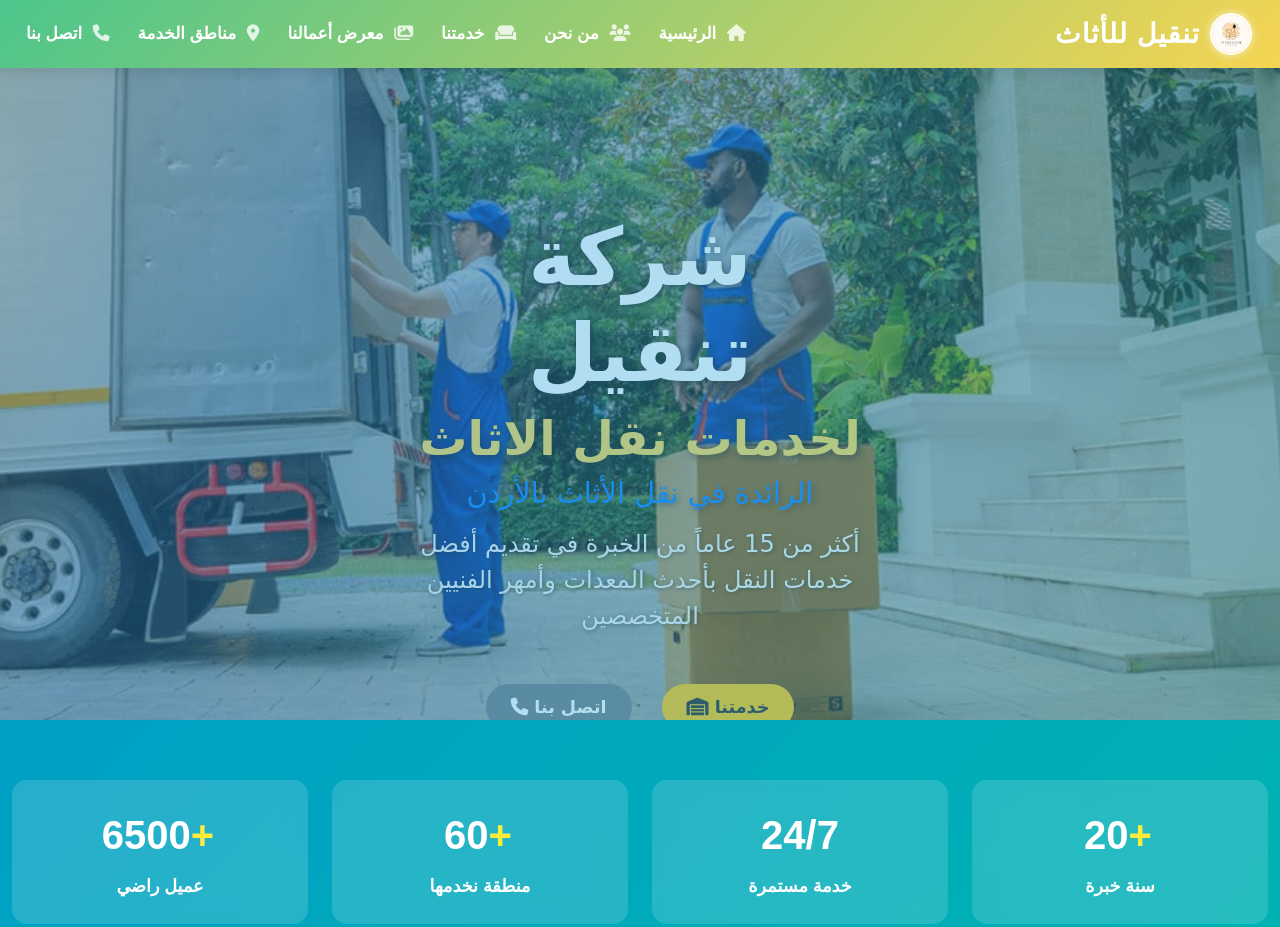
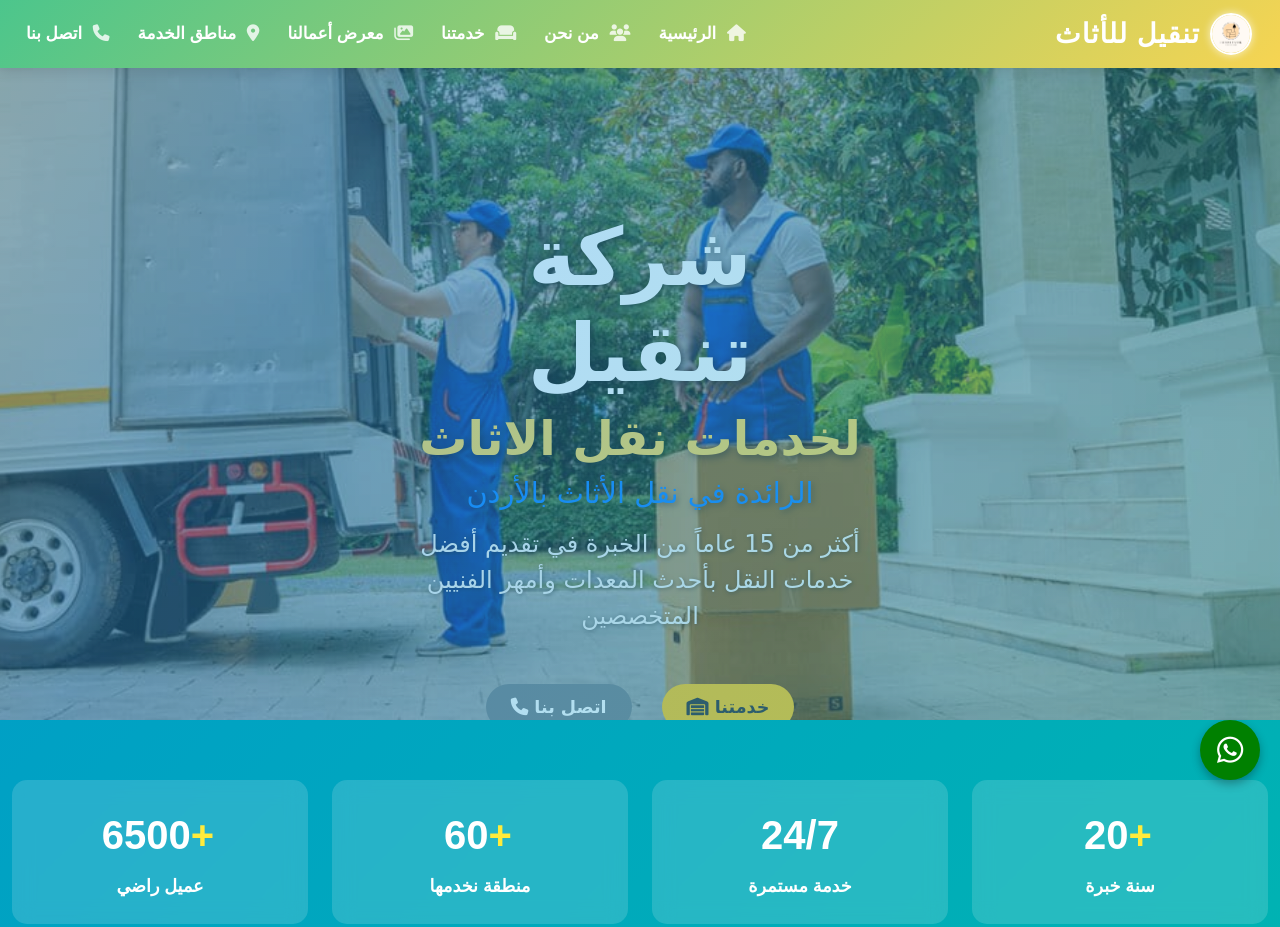
Before and after one commit to shahd237/Furniture, a plain HTML site: page index.html in a window 1280 px wide. Shown: the top 927 px of the page. Drawn offline with nearby package versions, Linux system fonts and the light colour scheme.

Commit message:
Update style.css

```diff
--- a/css/style.css
+++ b/css/style.css
@@ -1264,3 +1264,28 @@ ul {
   display: inline-block;
 
 }
+
+.whatsapp-btn{
+  position: fixed;
+  bottom: 20px;
+  right: 20px;
+  display: flex;
+  align-items: center;
+  justify-content: center;
+  width: 60px;
+  height: 60px;
+  border-radius: 50%;
+  font-size: 30px;
+  text-decoration: none;
+  background-color: green;
+  color: #fff;
+  box-shadow: 0 4px 10px rgba(0,0,0,0.3);
+  z-index: 1000;
+  transition: transform 0.3s ease, box-shadow 0.3s ease;
+
+}
+
+.whatsapp-btn:hover{
+  transform: scale(1.1);
+  box-shadow: 0 6px 15px rgba(0,0,0,0.4);
+}
```
